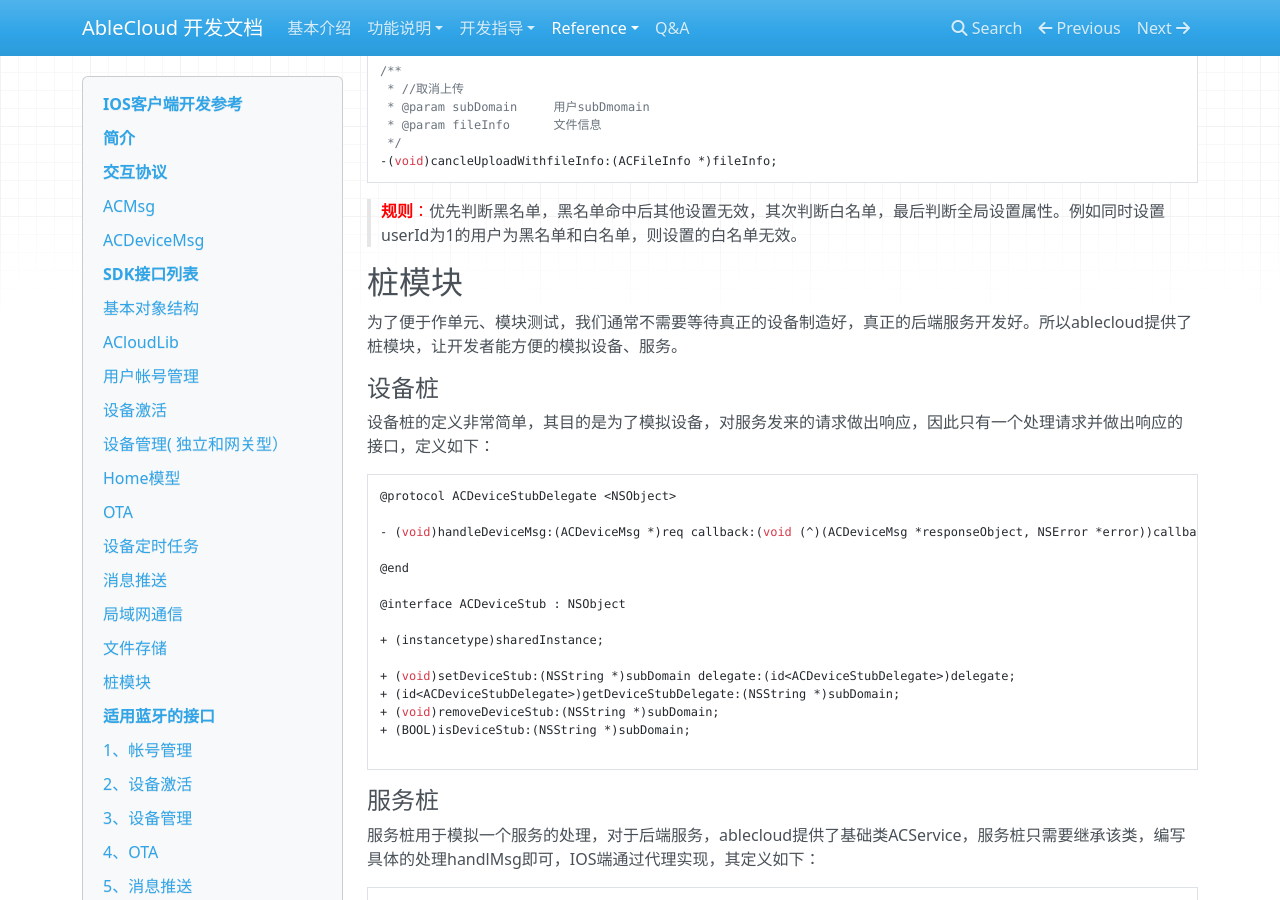
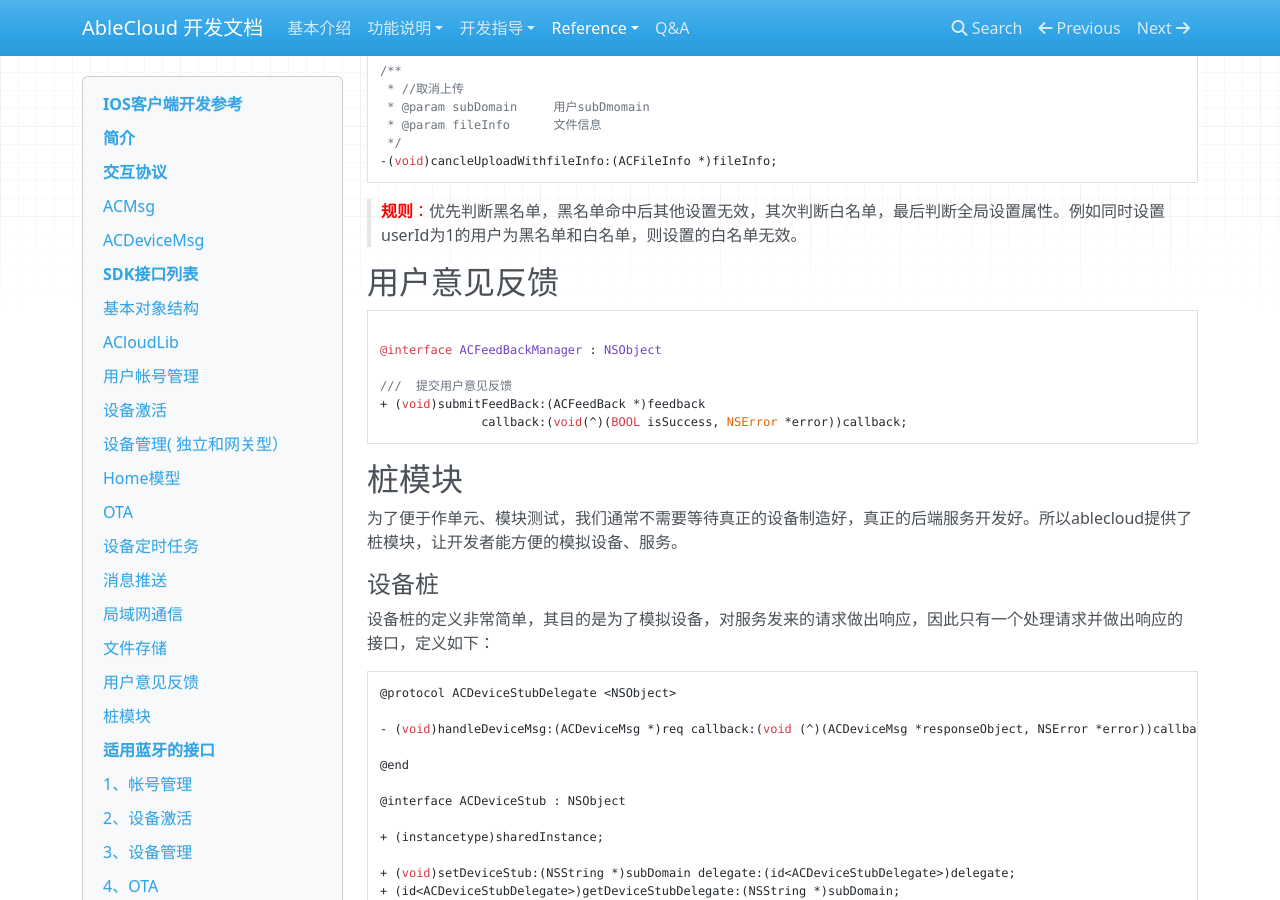
Before and after one commit to JessonW/rd_docs, an MkDocs documentation site: the page built from docs/reference/iOS.md, in a window 1280 px wide and 900 px high, scrolled down 27809 px. Built offline with MkDocs 1.6.1, drawn with Linux system fonts in a browser that asks for light colours; nearby versions of some CDN libraries; old or Windows-style settings are respelled for this version of MkDocs.

Commit message:
modify feedback document

````diff
--- a/docs/reference/iOS.md
+++ b/docs/reference/iOS.md
@@ -1467,6 +1467,17 @@ public void getShareCode(String subDomain, long deviceId, PayloadCallback<String
 ```
 ><font color="red">**规则**：</font>优先判断黑名单，黑名单命中后其他设置无效，其次判断白名单，最后判断全局设置属性。例如同时设置userId为1的用户为黑名单和白名单，则设置的白名单无效。
 
+##用户意见反馈
+
+```objc
+
+@interface ACFeedBackManager : NSObject
+
+///  提交用户意见反馈
++ (void)submitFeedBack:(ACFeedBack *)feedback
+              callback:(void(^)(BOOL isSuccess, NSError *error))callback;
+```
+
 
 ##桩模块
 为了便于作单元、模块测试，我们通常不需要等待真正的设备制造好，真正的后端服务开发好。所以ablecloud提供了桩模块，让开发者能方便的模拟设备、服务。
````
Also changed, not shown: docs/develop_guide/iOS.md (+10 -4 lines).
